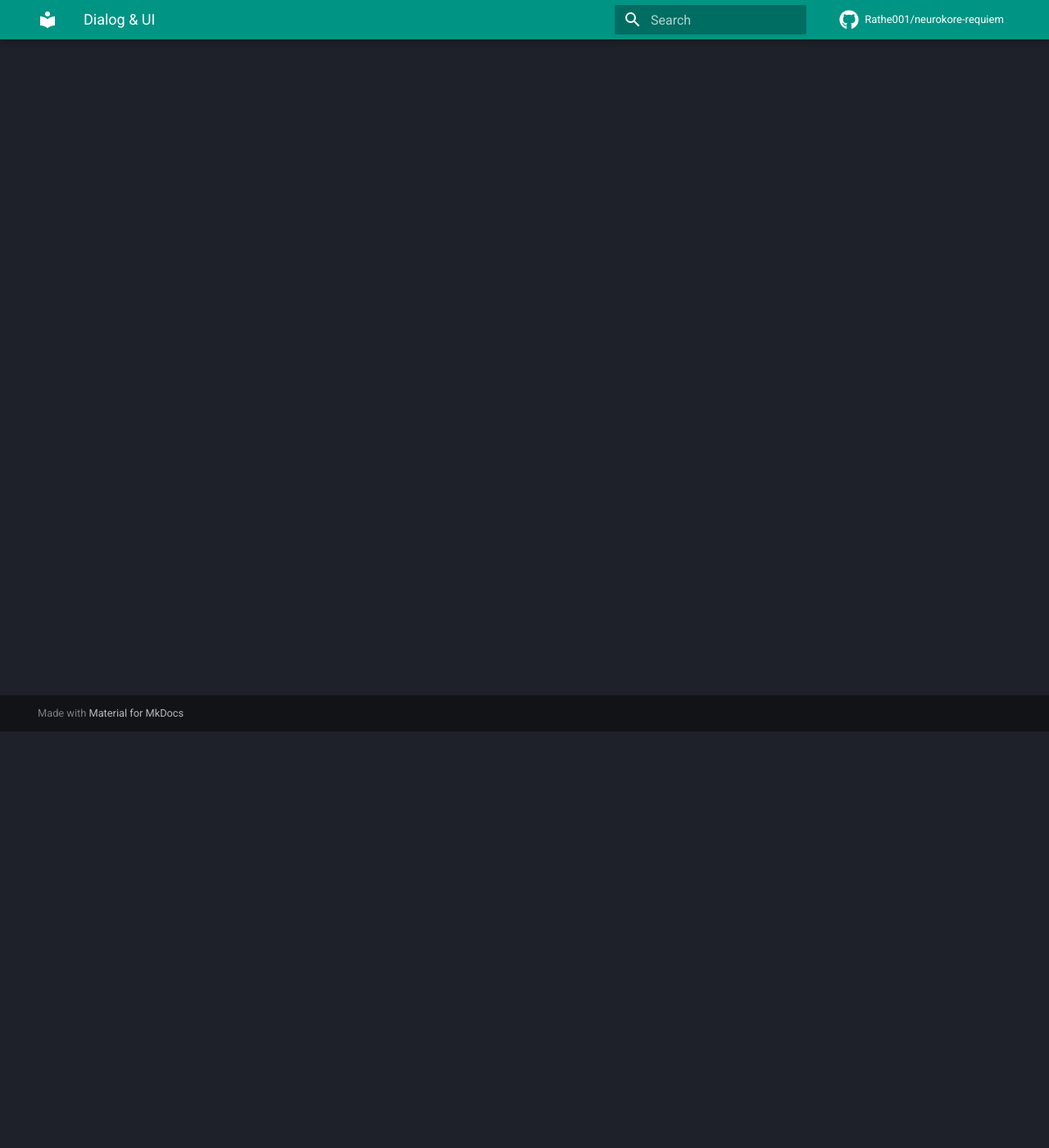
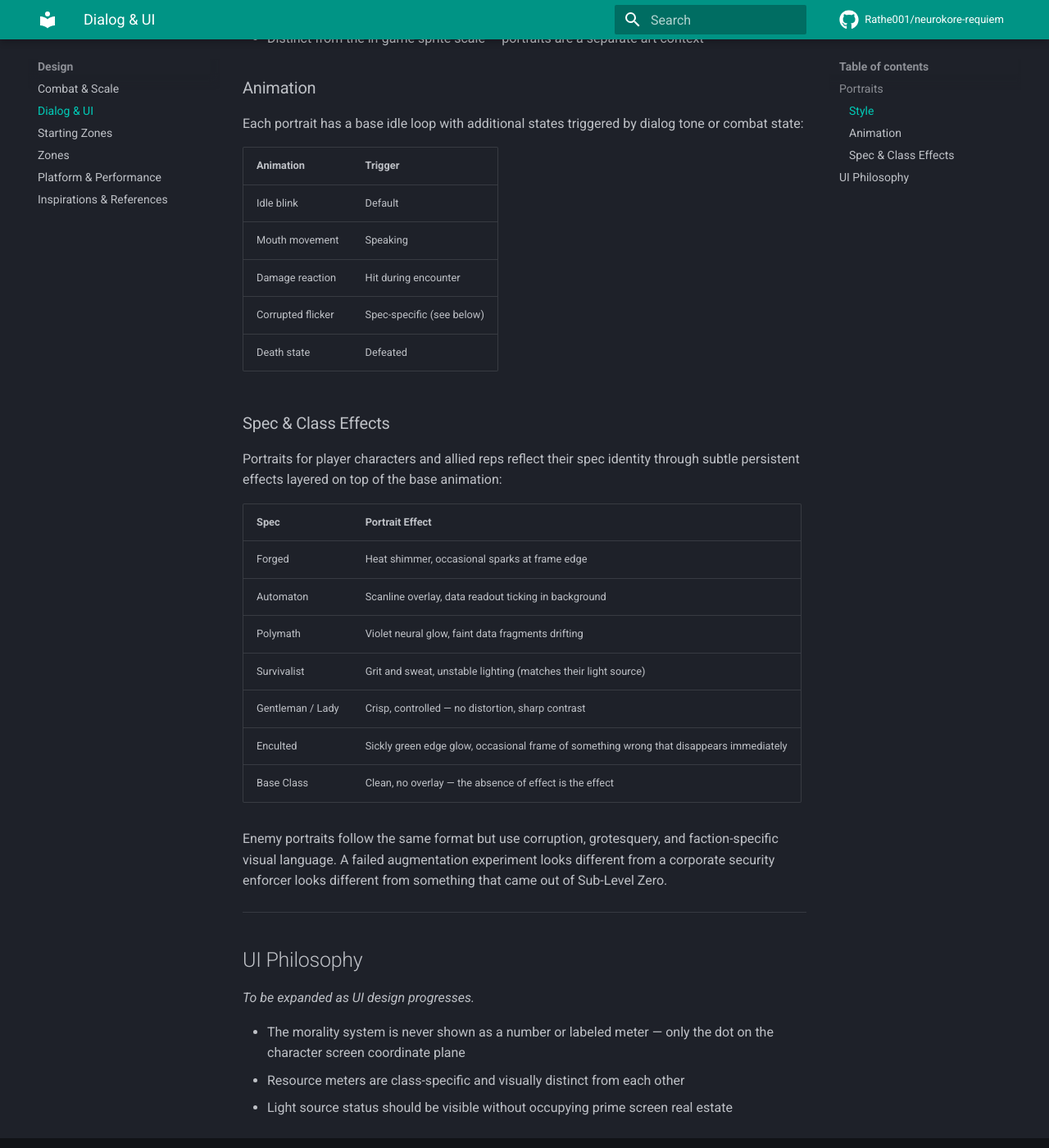
Before and after one commit to Rathe001/neurokore-requiem, an MkDocs documentation site: the page built from docs/design/dialog-ui.md, in a window 1280 px wide and 1400 px high, scrolled down 508 px. Shown: the whole window at 82% size. Built offline with MkDocs 1.6.1 and Material for MkDocs 9.7.7, drawn with Linux system fonts in a browser that asks for light colours; comment, search, counter and statistics services are not loaded; some of the changed text lies outside the part shown.

Commit message:
Expand thin docs and add inspirations reference
- tone.md: full layer breakdown, influence table, world feel goals
- art-style.md: spec color language guide
- dialog-ui.md: portrait animation states, spec effects, UI philosophy
- inspirations.md: D2, PD2, Vampire Survivors, WoW Legion, tonal references

Co-Authored-By: Claude Sonnet 4.6 <noreply@anthropic.com>

```diff
--- a/docs/design/dialog-ui.md
+++ b/docs/design/dialog-ui.md
@@ -2,4 +2,50 @@
 
 ## Portraits
 
-Animated pixel art portrait busts for NPCs, enemies, and quest-givers — in the style of Bard's Tale 1. Simple animation loops (blinking, mouth movement, class/corruption-specific effects).
+Animated pixel art portrait busts for NPCs, enemies, and quest-givers — in the style of Bard's Tale 1. Portraits appear during dialog exchanges, quest interactions, and certain boss encounters.
+
+### Style
+
+- Small bust format showing head and upper chest
+- Front-facing or slight 3/4 angle
+- Detailed pixel art with expressive faces
+- Dark background with character-appropriate rim lighting
+- Distinct from the in-game sprite scale — portraits are a separate art context
+
+### Animation
+
+Each portrait has a base idle loop with additional states triggered by dialog tone or combat state:
+
+| Animation | Trigger |
+|---|---|
+| Idle blink | Default |
+| Mouth movement | Speaking |
+| Damage reaction | Hit during encounter |
+| Corrupted flicker | Spec-specific (see below) |
+| Death state | Defeated |
+
+### Spec & Class Effects
+
+Portraits for player characters and allied reps reflect their spec identity through subtle persistent effects layered on top of the base animation:
+
+| Spec | Portrait Effect |
+|---|---|
+| Forged | Heat shimmer, occasional sparks at frame edge |
+| Automaton | Scanline overlay, data readout ticking in background |
+| Polymath | Violet neural glow, faint data fragments drifting |
+| Survivalist | Grit and sweat, unstable lighting (matches their light source) |
+| Gentleman / Lady | Crisp, controlled — no distortion, sharp contrast |
+| Enculted | Sickly green edge glow, occasional frame of something wrong that disappears immediately |
+| Base Class | Clean, no overlay — the absence of effect is the effect |
+
+Enemy portraits follow the same format but use corruption, grotesquery, and faction-specific visual language. A failed augmentation experiment looks different from a corporate security enforcer looks different from something that came out of Sub-Level Zero.
+
+---
+
+## UI Philosophy
+
+*To be expanded as UI design progresses.*
+
+- The morality system is never shown as a number or labeled meter — only the dot on the character screen coordinate plane
+- Resource meters are class-specific and visually distinct from each other
+- Light source status should be visible without occupying prime screen real estate
--- a/mkdocs.yml
+++ b/mkdocs.yml
@@ -43,6 +43,7 @@ nav:
     - Starting Zones: design/starting-zones.md
     - Zones: design/zones.md
     - Platform & Performance: design/platform.md
+    - Inspirations & References: design/inspirations.md
   - Classes:
     - Overview: classes/overview.md
     - Cyborg: classes/cyborg.md
```
Also changed, not shown: docs/design/inspirations.md (added, +42 -0 lines), docs/world/art-style.md (+17 -0 lines), docs/world/tone.md (+35 -4 lines).
